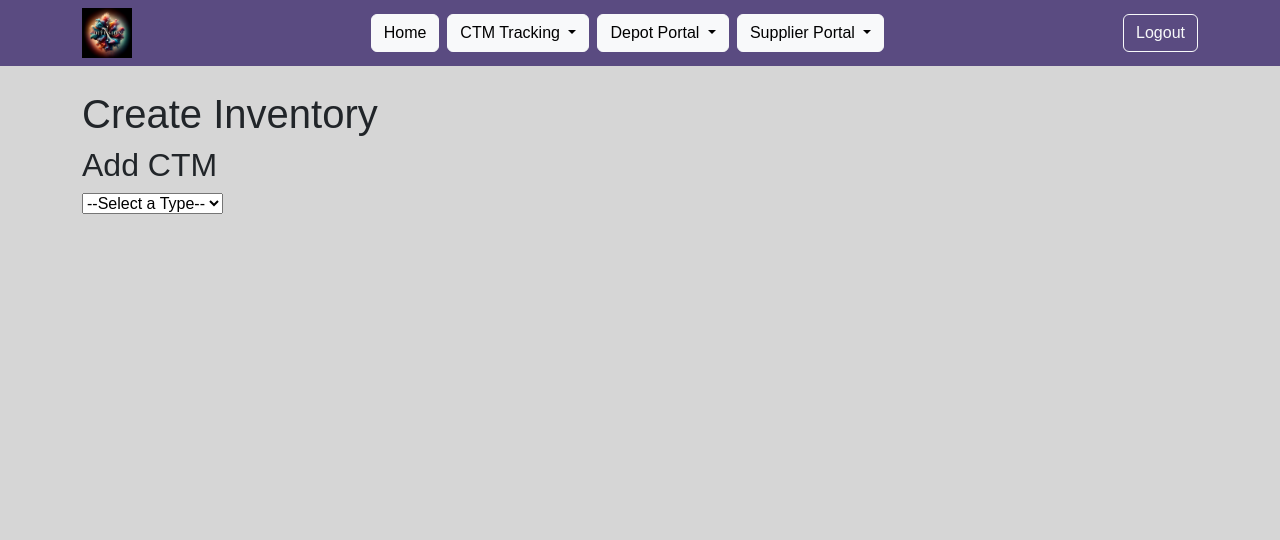
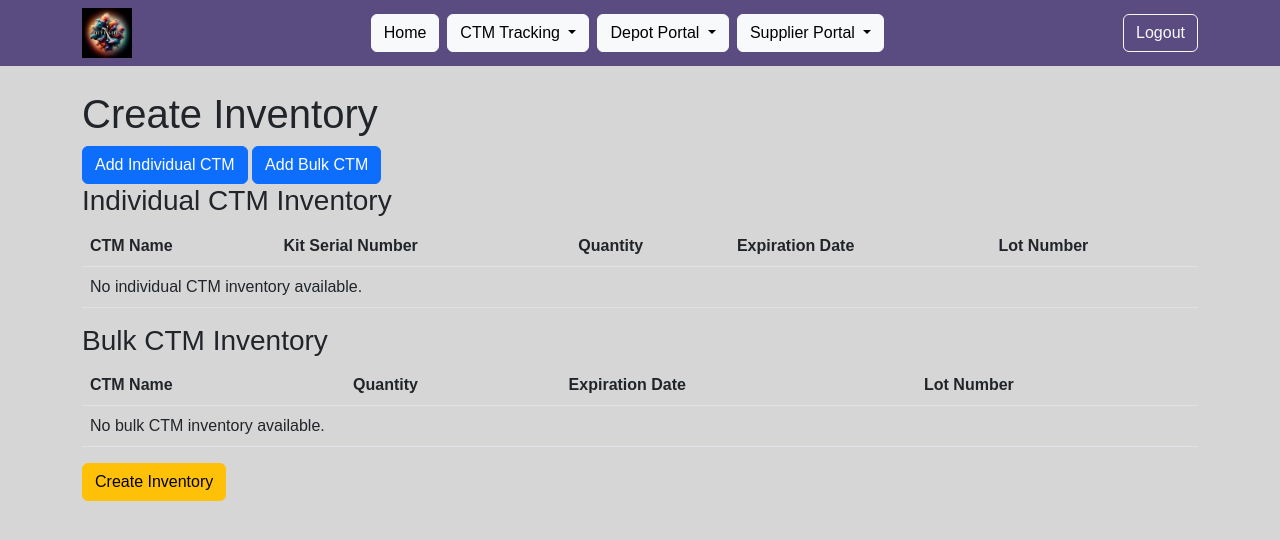
Before and after one commit to prospecops/Diffusion-v5.0, a Django app: page /supplier/create_inventory/ in a window 1280 px wide. Shown: the top 540 px of the page. Run offline with Django 4.2, Linux system fonts and the light colour scheme; a user stored in the database is signed in.

Commit message:
Re-made Create inventory

```diff
--- /dev/null
+++ b/static/js/supplier/create_inventory/create_bulk_ctm.js
@@ -0,0 +1,85 @@
+// static/js/supplier/create_inventory/create_bulk_ctm.js
+
+document.addEventListener('DOMContentLoaded', function() {
+    const bulkCtmModal = document.getElementById('addBulkCTM');
+    const ctmNameField = document.getElementById('bulkCtmNameField');
+    const lotNumberField = document.getElementById('bulkCtmLotNumberField');
+    const expirationDateField = document.getElementById('bulkCtmExpirationDateField');
+    const quantityField = document.getElementById('bulkCtmQuantityField');
+    const saveButton = document.getElementById('saveBulkCTMButton');
+
+    // Function to check if all required fields are filled
+    const areRequiredFieldsFilled = () => {
+        const isExpirationValid = expirationDateField.value && new Date(expirationDateField.value) > new Date();
+        const isQuantityNumeric = /^\d+$/.test(quantityField.value.trim());
+        return ctmNameField.value.trim() && lotNumberField.value.trim() && isExpirationValid && isQuantityNumeric;
+    };
+
+    // Update the state of the Save button based on field inputs
+    const updateFormState = () => {
+        saveButton.disabled = !areRequiredFieldsFilled();
+    };
+
+    // Add event listeners to input fields to dynamically update form state
+    [ctmNameField, lotNumberField, expirationDateField, quantityField].forEach(field => {
+        field.addEventListener('input', updateFormState);
+    });
+
+    // Function to add or update the bulk CTM entry in the table
+    const updateBulkCtmTable = () => {
+        const tableBody = document.querySelector('.bulk-ctm-table tbody');
+        let rowExists = false;
+
+        // Remove 'No data' message if it exists
+        const noDataMessage = tableBody.querySelector('tr td[colspan]');
+        if (noDataMessage) {
+            noDataMessage.parentElement.remove();
+        }
+
+        // Update or add new row
+        for (const row of tableBody.rows) {
+            if (row.cells[0].textContent === ctmNameField.value &&
+                row.cells[2].textContent === expirationDateField.value &&
+                row.cells[3].textContent === lotNumberField.value) {
+                    const newQuantity = parseInt(row.cells[1].textContent) + parseInt(quantityField.value);
+                    row.cells[1].textContent = newQuantity;
+                    rowExists = true;
+                    break;
+            }
+        }
+
+        if (!rowExists) {
+            const newRow = tableBody.insertRow();
+            newRow.innerHTML = `
+                <td>${ctmNameField.value}</td>
+                <td>${quantityField.value}</td>
+                <td>${expirationDateField.value}</td>
+                <td>${lotNumberField.value}</td>
+            `;
+        }
+    };
+
+    // Event listener for the Save button
+    saveButton.addEventListener('click', function(event) {
+        event.preventDefault();
+        if (areRequiredFieldsFilled()) {
+            updateBulkCtmTable();
+            $(bulkCtmModal).modal('hide');
+            ctmNameField.value = '';
+            lotNumberField.value = '';
+            expirationDateField.value = '';
+            quantityField.value = '';
+        } else {
+            alert('Please ensure all fields are correctly filled.');
+        }
+    });
+
+    // Reset fields when the modal is opened
+    bulkCtmModal.addEventListener('show.bs.modal', function() {
+        ctmNameField.value = '';
+        lotNumberField.value = '';
+        expirationDateField.value = '';
+        quantityField.value = '';
+        updateFormState();
+    });
+});
--- /dev/null
+++ b/static/js/supplier/create_inventory/create_individual_ctm.js
@@ -0,0 +1,111 @@
+// static/js/supplier/create_inventory/create_individual_ctm.js
+document.addEventListener('DOMContentLoaded', function() {
+    // References to the modal and form elements
+    const individualCtmModal = document.getElementById('addIndividualCTM');
+    const ctmNameField = document.getElementById('individualCtmNameField');
+    const kitSerialNumberField = document.getElementById('individualCtmKitSerialNumberField');
+    const lotNumberField = document.getElementById('individualCtmLotNumberField');
+    const expirationDateField = document.getElementById('individualCtmExpirationDateField');
+    const quantityField = document.getElementById('individualCtmQuantityField');
+    const saveButton = document.getElementById('saveIndividualCTMButton');
+
+    // Initialize the quantity field as non-editable
+    quantityField.readOnly = true;
+    quantityField.style.backgroundColor = "lightgrey";
+
+    // Function to check if a string is a number
+    const isNumber = (value) => /^\d+$/.test(value);
+
+    // Function to check if all required fields (excluding quantity) are filled
+    const areRequiredFieldsFilled = () => {
+        const isExpirationValid = expirationDateField.value && new Date(expirationDateField.value) > new Date();
+        const isSerialNumberNumeric = isNumber(kitSerialNumberField.value.trim());
+        return ctmNameField.value.trim() && isSerialNumberNumeric &&
+               lotNumberField.value.trim() && isExpirationValid;
+    };
+
+    // Update the state of the Save button based on field inputs
+    const updateFormState = () => {
+        saveButton.disabled = !areRequiredFieldsFilled();
+        if (areRequiredFieldsFilled()) {
+            quantityField.value = 1; // Auto-set quantity to 1
+        } else {
+            quantityField.value = ''; // Clear quantity if fields are not valid
+        }
+    };
+
+    // Add event listeners to input fields to dynamically update form state
+    [ctmNameField, kitSerialNumberField, lotNumberField, expirationDateField].forEach(field => {
+        field.addEventListener('input', updateFormState);
+    });
+
+    // Function to check if the Kit/Serial Number is unique or if the table is initially empty
+    const isKitSerialNumberUnique = () => {
+        const rows = document.querySelectorAll('.individual-ctm-table tbody tr');
+        const noDataMessage = document.querySelector('.individual-ctm-table tbody tr td[colspan="5"]');
+
+        if (rows.length === 1 && noDataMessage) {
+            return true; // If only 'No data' message, consider unique
+        }
+
+        for (const row of rows) {
+            if (row.cells && row.cells[1] && row.cells[1].textContent === kitSerialNumberField.value.trim()) {
+                return false; // Serial number is not unique
+            }
+        }
+        return true; // Serial number is unique
+    };
+
+    // Function to add a new CTM entry to the table
+    const addToIndividualCtmInventoryTable = () => {
+        const tableBody = document.querySelector('.individual-ctm-table tbody');
+        const newRow = document.createElement('tr');
+
+        newRow.innerHTML = `
+            <td>${ctmNameField.value}</td>
+            <td>${kitSerialNumberField.value}</td>
+            <td>1</td>
+            <td>${expirationDateField.value}</td>
+            <td>${lotNumberField.value}</td>
+        `;
+
+        const noDataMessage = tableBody.querySelector('tr td[colspan="5"]');
+        if (noDataMessage) {
+            noDataMessage.parentElement.remove(); // Remove 'No data' message
+        }
+
+        tableBody.appendChild(newRow); // Add new row to the table
+    };
+
+    // Function to reset the modal fields
+    const resetModalFields = () => {
+        ctmNameField.value = '';
+        kitSerialNumberField.value = '';
+        lotNumberField.value = '';
+        expirationDateField.value = '';
+        quantityField.value = '';
+        updateFormState();
+    };
+
+    // Event listener for the Save button
+    saveButton.addEventListener('click', function(event) {
+        event.preventDefault();
+        if (!isNumber(kitSerialNumberField.value.trim())) {
+            alert('Kit/Serial Number must be a numeric value.');
+            return;
+        }
+        if (areRequiredFieldsFilled() && isKitSerialNumberUnique()) {
+            addToIndividualCtmInventoryTable();
+            resetModalFields();
+            $(individualCtmModal).modal('hide');
+        } else {
+            alert('Please ensure all fields are correctly filled and the Kit/Serial Number is unique.');
+        }
+    });
+
+    // Reset fields when the modal is opened
+    individualCtmModal.addEventListener('show.bs.modal', resetModalFields);
+
+    // Initialize the form state
+    resetModalFields();
+});
--- a/supplier/templates/supplier/create_inventory.html
+++ b/supplier/templates/supplier/create_inventory.html
@@ -1,86 +1,134 @@
+<!-- supplier/templates/supplier/create_inventory.html -->
+
 {% extends 'supplier/supplier_base_generic.html' %}
 
+{% load static %} <!-- Load static files -->
+
 {% block supplier_content %}
-    <h1>Create Inventory</h1>
+<!-- Main content area for Create Inventory -->
+<h1>Create Inventory</h1>
 
-    {% if messages %}
-        <div class="messages">
-            {% for message in messages %}
-                <div class="alert alert-{{ message.tags }}">
-                    {{ message }}
-                </div>
-            {% endfor %}
-        </div>
-    {% endif %}
+<!-- Section for Add CTM Buttons -->
+<div class="ctm-buttons-section">
+    <!-- Button to add individual CTM, triggers a modal -->
+    <button type="button" class="btn btn-primary" id="addIndividualCTMButton" data-bs-toggle="modal" data-bs-target="#addIndividualCTM">
+        Add Individual CTM
+    </button>
+    <!-- Button to add bulk CTM, triggers a modal -->
+    <button type="button" class="btn btn-primary" id="addBulkCTMButton" data-bs-toggle="modal" data-bs-target="#addBulkCTM">
+        Add Bulk CTM
+    </button>
+</div>
 
-    <h2>Add CTM</h2>
-    <select id="ctm_type" onchange="toggleCTMType()">
-        <option value="">--Select a Type--</option>
-        <option value="bulk">Bulk</option>
-        <option value="individual">Individual</option>
-    </select>
+<!-- Including the CTM inventory tables -->
+{% include "ctm_inventory/ctm_inventory_tables.html" with individual_ctms=individual_ctm_data bulk_ctms=bulk_ctm_data %}
 
-    <div id="bulk_form" style="display: none;"> <!-- Change display to none -->
-        <form method="post" action="{% url 'supplier:create_inventory' %}">
-            {% csrf_token %}
-            <input type="hidden" name="ctm_type" value="bulk">  <!-- This line is added -->
-            {{ bulk_form.as_p }}
-            <button type="submit">Submit</button>
-        </form>
-    </div>
+<!-- Create Inventory Button Wrapper -->
+<div class="create-inventory-button-wrapper">
+    <button type="button" class="btn btn-warning" id="createInventoryButton" data-bs-toggle="modal" data-bs-target="#createInventoryWarningModal">
+        Create Inventory
+    </button>
+</div>
 
-    <div id="individual_form" style="display: none;">
-        <form method="post" action="{% url 'supplier:create_inventory' %}" onsubmit="return validateForm();">
-            {% csrf_token %}
-            <input type="hidden" name="ctm_type" value="individual">
-            {{ individual_form.as_p }}
-            <div class="error-message" id="kitNumberError" style="color: red;"></div>
-            <button type="submit">Submit</button>
-        </form>
-    </div>
+<!-- Include Create Inventory Warning Modal -->
+{% include 'form_modal/create_inventory/create_inventory_warning.html' with modal_id='createInventoryWarningModal' modal_title='Create Inventory' modal_save_button_text='Save' %}
+
+<!-- Modals for Adding CTM Types -->
+{% include 'form_modal/create_inventory/add_individual_ctm.html' with modal_id='addIndividualCTM' modal_title='Add Individual CTM' modal_save_button_text='Save' %}
+{% include 'form_modal/create_inventory/add_bulk_ctm.html' with modal_id='addBulkCTM' modal_title='Add Bulk CTM' modal_save_button_text='Save' %}
 {% endblock %}
 
-{% block extra_style %}
-<script>
-    function toggleCTMType() {
-        var ctmType = document.getElementById('ctm_type').value;
-
-        // Hide both forms initially
-        document.getElementById('bulk_form').style.display = 'none';
-        document.getElementById('individual_form').style.display = 'none';
-
-        // Only display the selected form
-        if (ctmType == 'bulk') {
-            document.getElementById('bulk_form').style.display = 'block';
-        } else if (ctmType == 'individual') {
-            document.getElementById('individual_form').style.display = 'block';
-        }
-
-        // Initialize datepicker for the selected form
-        $(".datepicker").datepicker({
-            dateFormat: 'yy-mm-dd'
-        });
-    }
-
-    function validateForm() {
-    const kitNumberInput = document.querySelector("[name='individual-kit_serial_number']");
-    const kitNumberErrorDiv = document.getElementById("kitNumberError");
-    if (kitNumberInput.value === "") {
-        kitNumberErrorDiv.textContent = "Please fill out this field.";
-        return false;
-    }
-
-    {% for message in messages %}
-        if ("{{ message }}" === "Form is not valid.") {
-            kitNumberErrorDiv.textContent = "Kit number already exists.";
-            return false;
-        }
-    {% endfor %}
-
-    return true;
-}
-
-</script>
+{% block extra_script %}
+<!-- Scripts related to create inventory page -->
+<script src="{% static 'js/supplier/create_inventory/create_individual_ctm.js' %}"></script> <!-- Script for handling individual CTM creation -->
+<script src="{% static 'js/supplier/create_inventory/create_bulk_ctm.js' %}"></script> <!-- Script for handling bulk CTM creation -->
+{% endblock %}
 
 
-{% endblock %}
+
+{#{% extends 'supplier/supplier_base_generic.html' %}#}
+{##}
+{#{% block supplier_content %}#}
+{#    <h1>Create Inventory</h1>#}
+{##}
+{#    {% if messages %}#}
+{#        <div class="messages">#}
+{#            {% for message in messages %}#}
+{#                <div class="alert alert-{{ message.tags }}">#}
+{#                    {{ message }}#}
+{#                </div>#}
+{#            {% endfor %}#}
+{#        </div>#}
+{#    {% endif %}#}
+{##}
+{#    <h2>Add CTM</h2>#}
+{#    <select id="ctm_type" onchange="toggleCTMType()">#}
+{#        <option value="">--Select a Type--</option>#}
+{#        <option value="bulk">Bulk</option>#}
+{#        <option value="individual">Individual</option>#}
+{#    </select>#}
+{##}
+{#    <div id="bulk_form" style="display: none;"> <!-- Change display to none -->#}
+{#        <form method="post" action="{% url 'supplier:create_inventory' %}">#}
+{#            {% csrf_token %}#}
+{#            <input type="hidden" name="ctm_type" value="bulk">  <!-- This line is added -->#}
+{#            {{ bulk_form.as_p }}#}
+{#            <button type="submit">Submit</button>#}
+{#        </form>#}
+{#    </div>#}
+{##}
+{#    <div id="individual_form" style="display: none;">#}
+{#        <form method="post" action="{% url 'supplier:create_inventory' %}" onsubmit="return validateForm();">#}
+{#            {% csrf_token %}#}
+{#            <input type="hidden" name="ctm_type" value="individual">#}
+{#            {{ individual_form.as_p }}#}
+{#            <div class="error-message" id="kitNumberError" style="color: red;"></div>#}
+{#            <button type="submit">Submit</button>#}
+{#        </form>#}
+{#    </div>#}
+{#{% endblock %}#}
+{##}
+{#{% block extra_style %}#}
+{#<script>#}
+{#    function toggleCTMType() {#}
+{#        var ctmType = document.getElementById('ctm_type').value;#}
+{##}
+{#        // Hide both forms initially#}
+{#        document.getElementById('bulk_form').style.display = 'none';#}
+{#        document.getElementById('individual_form').style.display = 'none';#}
+{##}
+{#        // Only display the selected form#}
+{#        if (ctmType == 'bulk') {#}
+{#            document.getElementById('bulk_form').style.display = 'block';#}
+{#        } else if (ctmType == 'individual') {#}
+{#            document.getElementById('individual_form').style.display = 'block';#}
+{#        }#}
+{##}
+{#        // Initialize datepicker for the selected form#}
+{#        $(".datepicker").datepicker({#}
+{#            dateFormat: 'yy-mm-dd'#}
+{#        });#}
+{#    }#}
+{##}
+{#    function validateForm() {#}
+{#    const kitNumberInput = document.querySelector("[name='individual-kit_serial_number']");#}
+{#    const kitNumberErrorDiv = document.getElementById("kitNumberError");#}
+{#    if (kitNumberInput.value === "") {#}
+{#        kitNumberErrorDiv.textContent = "Please fill out this field.";#}
+{#        return false;#}
+{#    }#}
+{##}
+{#    {% for message in messages %}#}
+{#        if ("{{ message }}" === "Form is not valid.") {#}
+{#            kitNumberErrorDiv.textContent = "Kit number already exists.";#}
+{#            return false;#}
+{#        }#}
+{#    {% endfor %}#}
+{##}
+{#    return true;#}
+{#}#}
+{##}
+{#</script>#}
+{##}
+{##}
+{#{% endblock %}#}
--- /dev/null
+++ b/templates/form_modal/create_inventory/add_bulk_ctm.html
@@ -0,0 +1,34 @@
+<!-- templates/form_modal/create_inventory/add_bulk_ctm.html -->
+
+{% extends 'form_modal/reusable_modal.html' %}
+
+{% block modal_header %}
+<div class="modal-header">
+    <h5 class="modal-title" id="addBulkCTMModalLabel">Add Bulk CTM</h5>
+    <button type="button" class="btn btn-primary" id="saveBulkCTMButton">Save</button>
+    <button type="button" class="btn btn-danger" data-bs-dismiss="modal">Close</button>
+</div>
+{% endblock modal_header %}
+
+{% block modal_body %}
+<div class="modal-body">
+    <form id="addBulkCTMForm">
+        <div class="mb-3">
+            <label for="bulkCtmNameField" class="form-label">CTM Name</label>
+            <input type="text" class="form-control" id="bulkCtmNameField" name="ctm_name">
+        </div>
+        <div class="mb-3">
+            <label for="bulkCtmLotNumberField" class="form-label">Lot Number</label>
+            <input type="text" class="form-control" id="bulkCtmLotNumberField" name="lot_number">
+        </div>
+        <div class="mb-3">
+            <label for="bulkCtmQuantityField" class="form-label">Quantity</label>
+            <input type="number" class="form-control" id="bulkCtmQuantityField" name="quantity">
+        </div>
+        <div class="mb-3">
+            <label for="bulkCtmExpirationDateField" class="form-label">Expiration Date</label>
+            <input type="date" class="form-control" id="bulkCtmExpirationDateField" name="expiration_date">
+        </div>
+    </form>
+</div>
+{% endblock modal_body %}
--- /dev/null
+++ b/templates/form_modal/create_inventory/add_individual_ctm.html
@@ -0,0 +1,38 @@
+<!-- templates/form_modal/create_inventory/add_individual_ctm.html -->
+
+{% extends 'form_modal/reusable_modal.html' %}
+
+{% block modal_header %}
+<div class="modal-header">
+    <h5 class="modal-title" id="addIndividualCTMModalLabel">Add Individual CTM</h5>
+    <button type="button" class="btn btn-primary" id="saveIndividualCTMButton" disabled>Save</button>
+    <button type="button" class="btn btn-danger" data-bs-dismiss="modal">Close</button>
+</div>
+{% endblock modal_header %}
+
+{% block modal_body %}
+<div class="modal-body">
+    <form id="addIndividualCTMForm">
+        <div class="mb-3">
+            <label for="individualCtmNameField" class="form-label">CTM Name</label>
+            <input type="text" class="form-control" id="individualCtmNameField" name="ctm_name">
+        </div>
+        <div class="mb-3">
+            <label for="individualCtmKitSerialNumberField" class="form-label">Kit Serial Number</label>
+            <input type="text" class="form-control" id="individualCtmKitSerialNumberField" name="kit_serial_number">
+        </div>
+        <div class="mb-3">
+            <label for="individualCtmLotNumberField" class="form-label">Lot Number</label>
+            <input type="text" class="form-control" id="individualCtmLotNumberField" name="lot_number">
+        </div>
+        <div class="mb-3">
+            <label for="individualCtmQuantityField" class="form-label">Quantity</label>
+            <input type="number" class="form-control" id="individualCtmQuantityField" name="quantity" readonly>
+        </div>
+        <div class="mb-3">
+            <label for="individualCtmExpirationDateField" class="form-label">Expiration Date</label>
+            <input type="date" class="form-control" id="individualCtmExpirationDateField" name="expiration_date">
+        </div>
+    </form>
+</div>
+{% endblock modal_body %}
--- /dev/null
+++ b/templates/form_modal/create_inventory/create_inventory_warning.html
@@ -0,0 +1,17 @@
+<!-- templates/form_modal/create_inventory/create_inventory_warning.html -->
+
+{% extends 'form_modal/reusable_modal.html' %}
+
+{% block modal_header %}
+<div class="modal-header">
+    <h5 class="modal-title" id="createInventoryWarningModalLabel">Create Inventory</h5>
+    <button type="button" class="btn btn-primary" id="confirmCreateInventoryButton">Create</button>
+    <button type="button" class="btn btn-danger" data-bs-dismiss="modal">Close</button>
+</div>
+{% endblock modal_header %}
+
+{% block modal_body %}
+<div class="modal-body">
+    Are you sure you want to create the inventory? This action cannot be undone.
+</div>
+{% endblock modal_body %}
--- a/templates/form_modal/depot_inventory_shipment_modals/shipment_status_modal.html
+++ b/templates/form_modal/depot_inventory_shipment_modals/shipment_status_modal.html
@@ -18,7 +18,6 @@
             <select class="form-select" id="shipmentStatusField" name="shipment_status">
                 <option value="" disabled selected>Select Shipment Status</option>
                 <option value="New">New</option>
-                <option value="InProgress">In Progress</option>
                 <option value="Shipped">Shipped</option>
             </select>
         </div>
```
Also changed, not shown: static/js/ctm-modal-handler.js (deleted, +0 -44 lines), supplier/models.py (+62 -9 lines), depots/migrations/0005_depotinventory_shipment.py (added), depots/migrations/0006_remove_depotinventory_shipment.py (added), supplier/migrations/0006_remove_bulkctm_depot_remove_individualctm_depot.py (added), supplier/migrations/0007_suppliershipment_delete_supplierportal_and_more.py (added), supplier/migrations/0008_remove_bulkctm_depot_remove_individualctm_depot.py (added), supplier/migrations/0009_suppliershipment_bulk_ctm_quantity_and_more.py (added), supplier/migrations/0010_ctm.py (added).
